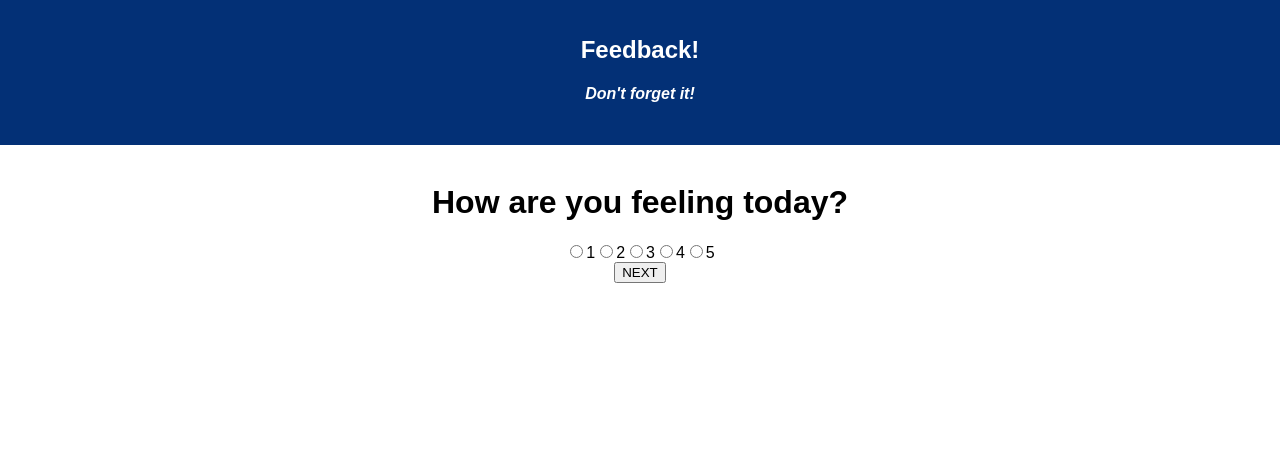
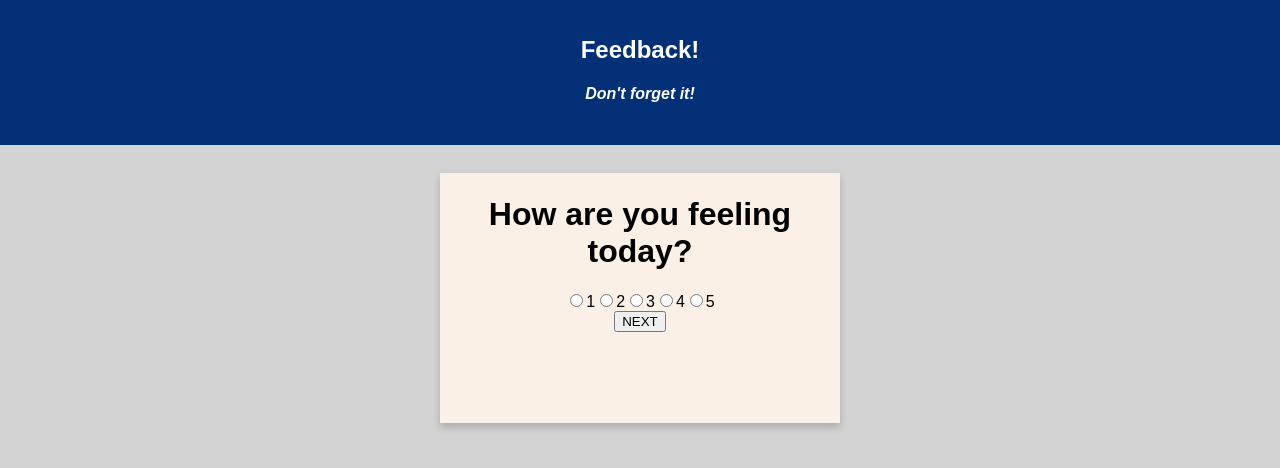
Before and after one commit to nkean/weekend-7-reflection, a React (Create React App) app: page / in a window 1280 px wide. Shown: the top 468 px of the page. Built offline with nearby package versions, Linux system fonts and the light colour scheme.

Commit message:
add some card styling

```diff
--- a/src/components/Admin/Admin.js
+++ b/src/components/Admin/Admin.js
@@ -31,7 +31,7 @@ class Admin extends Component {
   };
 
   removeFeedback = feedback => {
-    if(window.confirm('Are you sure?')) {
+    if (window.confirm('Are you sure?')) {
       axios.delete(`/api/remove/${feedback.id}`)
         .then(response => {
           console.log('Successfully removed feedback');
@@ -46,7 +46,8 @@ class Admin extends Component {
   render() {
     return (
       <div>
-        <h1>ADMIN</h1>
+        <h2>Feedback Received:</h2>
+        <div className="center">
           <table>
             <thead>
               <tr>
@@ -65,7 +66,13 @@ class Admin extends Component {
                                                         removeFeedback={this.removeFeedback}
                                                        />)}
             </tbody>
+            <tfoot>
+              <tr>
+                <td colSpan="6"></td>
+              </tr>
+            </tfoot>
           </table>
+        </div>
       </div>
     );
   }
--- a/src/components/App/App.css
+++ b/src/components/App/App.css
@@ -1,3 +1,7 @@
+body {
+  background-color: lightgrey
+}
+
 .App {
   text-align: center;
 }
@@ -16,3 +20,53 @@
 .App-intro {
   font-size: large;
 }
+
+.center {
+  display: flex;
+  justify-content: center;
+}
+
+table {
+  border-collapse: collapse;
+}
+
+td, th {
+  border: 1px solid black;
+  padding: 6px;
+  text-align: left;
+}
+
+th {
+  background-color: #bebebe;
+}
+
+tr:nth-child(even) {
+  background-color: #ebebeb;
+}
+
+tr:nth-child(odd) {
+  background-color: rgb(246, 251, 255);
+}
+
+tfoot tr {
+  background-color: #bebebe !important;
+}
+
+.card {
+  background-color: linen;
+  box-shadow: 0 4px 8px 0 rgba(0,0,0,0.2);
+  transition: 0.3s;
+  margin: 10px;
+  width: 400px;
+  height: 250px;
+}
+
+/* On mouse-over, add a deeper shadow */
+.card:hover {
+  box-shadow: 0 8px 16px 0 rgba(0,0,0,0.2);
+}
+
+/* Add some padding inside the card container */
+.container {
+  padding: 2px 16px;
+}
--- a/src/components/Comments/Comments.js
+++ b/src/components/Comments/Comments.js
@@ -22,7 +22,7 @@ class Comments extends Component {
   };
 
   submitHandler = () => {
-    const feedback = {...this.props.reduxState.feedbackData, comments: this.state.comment};
+    const feedback = { ...this.props.reduxState.feedbackData, comments: this.state.comment };
     axios.post('/api/add', feedback)
       .then(response => {
         this.props.history.push('/5');
@@ -35,13 +35,17 @@ class Comments extends Component {
 
   render() {
     return (
-      <div>
+      <div className="center">
+        <div className="card">
+          <div className="container">
             <h1>Any comments you want to leave?</h1>
             <div>
               <input value={this.state.comment} placeholder="Your comments" onChange={this.commentChangeHandler} />
             </div>
             <button onClick={this.submitHandler}>SUBMIT</button>
           </div>
+        </div>
+      </div>
     );
   }
 }
--- a/src/components/FeedbackItem/FeedbackItem.js
+++ b/src/components/FeedbackItem/FeedbackItem.js
@@ -6,7 +6,7 @@ const FeedbackItem = props => (
     <td>{props.feedback.understanding}</td>
     <td>{props.feedback.support}</td>
     <td>{props.feedback.comments}</td>
-    <td><button onClick={props.removeFeedback(props.feedback)}>DELETE</button></td>
+    <td><button onClick={() => props.removeFeedback(props.feedback)}>DELETE</button></td>
   </tr>
 );
 
--- a/src/components/Feeling/Feeling.js
+++ b/src/components/Feeling/Feeling.js
@@ -27,7 +27,9 @@ class Feeling extends Component {
 
   render() {
     return (
-      <div>
+      <div className="center">
+        <div className="card">
+          <div className="container">
             <h1>How are you feeling today?</h1>
             <div>
               <label>
@@ -53,6 +55,8 @@ class Feeling extends Component {
             </div>
             <button onClick={this.nextPageHandler}>NEXT</button>
           </div>
+        </div>
+      </div>
     );
   }
 }
--- a/src/components/Success/Success.js
+++ b/src/components/Success/Success.js
@@ -3,16 +3,20 @@ import { connect } from 'react-redux';
 
 class Success extends Component {
   nextPageHandler = () => {
-    const action = {type: 'RESET'};
+    const action = { type: 'RESET' };
     this.props.dispatch(action);
     this.props.history.push('/');
   }
 
   render() {
     return (
-      <div>
-        <h1>Thank You!</h1>
-        <button onClick={this.nextPageHandler}>Leave New Feedback</button>
+      <div className="center">
+        <div className="card">
+          <div className="container">
+            <h1>Thank You!</h1>
+            <button onClick={this.nextPageHandler}>Leave New Feedback</button>
+          </div>
+        </div>
       </div>
     );
   }
--- a/src/components/Supported/Supported.js
+++ b/src/components/Supported/Supported.js
@@ -27,7 +27,9 @@ class Supported extends Component {
 
   render() {
     return (
-      <div>
+      <div className="center">
+        <div className="card">
+          <div className="container">
             <h1>How well are you being supported?</h1>
             <div>
               <label>
@@ -53,6 +55,8 @@ class Supported extends Component {
             </div>
             <button onClick={this.nextPageHandler}>NEXT</button>
           </div>
+        </div>
+      </div>
     );
   }
 }
--- a/src/components/Understanding/Understanding.js
+++ b/src/components/Understanding/Understanding.js
@@ -28,7 +28,9 @@ class Understanding extends Component {
 
   render() {
     return (
-      <div>
+      <div className="center">
+        <div className="card">
+          <div className="container">
             <h1>How well are you understanding the content?</h1>
             <div>
               <label>
@@ -54,6 +56,8 @@ class Understanding extends Component {
             </div>
             <button onClick={this.nextPageHandler}>NEXT</button>
           </div>
+        </div>
+      </div>
     );
   }
 }
```
Also changed, not shown: 1 other file (tests, documents, lock files or other folders). Lines whose indentation alone changed are shown as unchanged.
